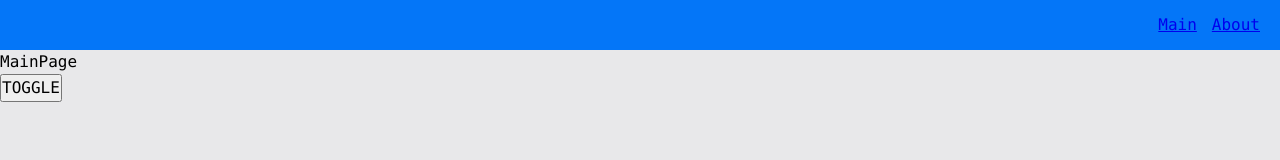
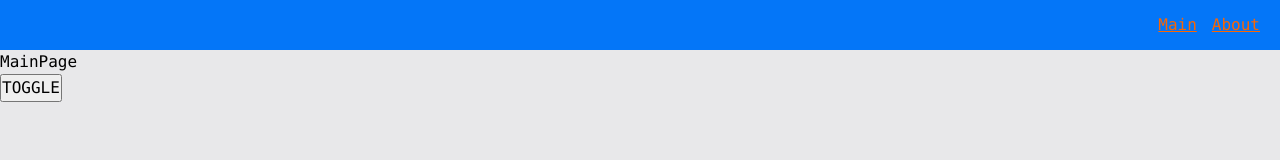
Before and after one commit to OGarmonenko/react-production, a React app: page / in a window 1280 px wide. Shown: the top 160 px of the page. Built offline with nearby package versions, Linux system fonts and the light colour scheme.

Commit message:
12a - Developed AppLink

```diff
--- a/src/app/providers/ThemeProvider/ui/ThemeProvider.tsx
+++ b/src/app/providers/ThemeProvider/ui/ThemeProvider.tsx
@@ -1,8 +1,8 @@
-import React, {FC, useMemo, useState} from 'react';
+import {FC, ReactNode, useMemo, useState} from 'react';
 import {LOCAL_STORAGE_THEME_KEY, Theme, ThemeContext} from '../lib/ThemeContext';
 
 export interface IThemeProviderProps  {
-    children: React.ReactNode;
+    children: ReactNode;
 }
 
 const defaultTheme = localStorage.getItem(LOCAL_STORAGE_THEME_KEY) as Theme || Theme.LIGHT;
--- a/src/app/styles/theme/light.scss
+++ b/src/app/styles/theme/light.scss
@@ -1,6 +1,8 @@
 .app.light {
   --bg-color: #e8e8ea;
   --inverted-bg-color: #0476F8FF;
+
   --primary-color: #000000;
   --secondary-color: #fa6604;
+
 }
--- /dev/null
+++ b/src/shared/ui/Applink/AppLink.module.scss
@@ -0,0 +1,11 @@
+.AppLink {
+  color: var(--primary-color);
+}
+
+.primary {
+  color: var(--primary-color);
+}
+
+.invertable {
+  color:  var(--secondary-color);
+}
--- /dev/null
+++ b/src/shared/ui/Applink/AppLink.tsx
@@ -0,0 +1,34 @@
+import {classNames} from "@/shared/lib/classNames/classNames";
+import cls from './AppLink.module.scss';
+import {FC} from "react";
+import {Link, LinkProps} from "react-router-dom";
+
+export const enum AppLinkTheme {
+    PRIMARY = 'primary',
+    INVERTABLE = 'invertable',
+}
+
+interface IAppLinkProps extends LinkProps{
+    className?: string;
+    theme?: AppLinkTheme;
+}
+
+export const AppLink: FC<IAppLinkProps> = (props) => {
+    const {
+        to,
+        className,
+        children,
+        theme = AppLinkTheme.PRIMARY,
+        ...restProps
+    } = props;
+
+    return (
+        <Link
+            to = {to}
+            className={classNames(cls.AppLink, {}, [className, cls[theme]])}
+            {...restProps}
+        >
+            {children}
+        </Link>
+    );
+};
--- a/src/widgets/Navbar/ui/Navbar.tsx
+++ b/src/widgets/Navbar/ui/Navbar.tsx
@@ -1,6 +1,6 @@
-import {Link} from "react-router-dom";
 import {classNames} from "@/shared/lib/classNames/classNames";
 import cls from './Navbar.module.scss';
+import {AppLink, AppLinkTheme} from "@/shared/ui/Applink/AppLink";
 
 interface INavbarProps {
     className?: string;
@@ -10,8 +10,12 @@ export const Navbar = ({className}: INavbarProps) => {
     return (
         <div className={classNames(cls.Navbar, {}, [className])}>
             <div className={classNames(cls.links)}>
-                <Link to='/'>Main</Link>
-                <Link to='/about'>About</Link>
+                <AppLink to='/' theme={AppLinkTheme.INVERTABLE}>
+                    Main
+                </AppLink>
+                <AppLink to='/about' theme={AppLinkTheme.INVERTABLE}>
+                    About
+                </AppLink>
             </div>
 
         </div>
```
